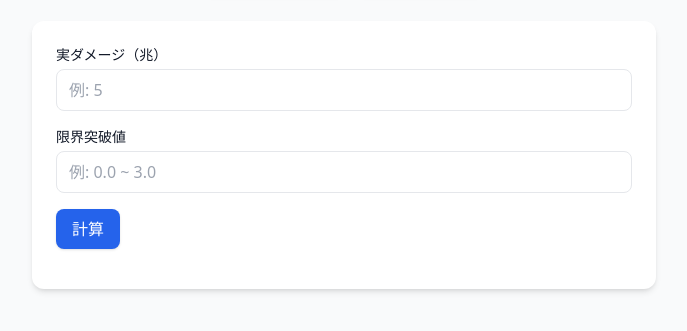
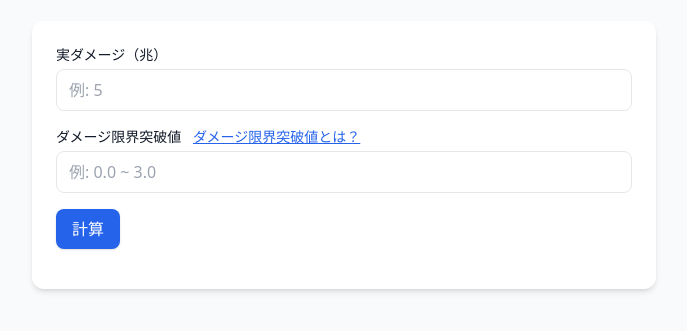
Before and after one commit to slave-of-dylan/optc-damage-limit-calculator, a plain HTML site: page index.html in a window 1280 px wide. Shown: the part 171-502 px from the top of the page, without its empty margins (296-983 px from the left). Drawn offline with nearby package versions, Linux system fonts and the light colour scheme.

Commit message:
Update index.html (#1)
* Update index.html

* Update index.html

```diff
--- a/index.html
+++ b/index.html
@@ -35,7 +35,10 @@
              placeholder="例: 5"
              class="w-full px-3 py-2 mb-4 border rounded-lg focus:outline-none focus:ring-2 focus:ring-blue-500">
 
-      <label class="block text-sm font-medium mb-1" data-i18n="inputLimit">限界突破値</label>
+      <label class="block text-sm font-medium mb-1">
+        <span data-i18n="inputLimit">ダメージ限界突破値</span>
+        <a href="#" id="openModal" class="ml-2 text-blue-600 underline text-sm" data-i18n="whatIsLimit">ダメージ限界突破値とは？</a>
+      </label>
       <input type="number" id="limitInput1" step="0.1" min="0" max="3" data-i18n-placeholder="phLimit"
              placeholder="例: 0.0 ~ 3.0"
              class="w-full px-3 py-2 mb-4 border rounded-lg focus:outline-none focus:ring-2 focus:ring-blue-500">
@@ -58,7 +61,10 @@
              placeholder="例: 2.3"
              class="w-full px-3 py-2 mb-4 border rounded-lg focus:outline-none focus:ring-2 focus:ring-blue-500">
 
-      <label class="block text-sm font-medium mb-1" data-i18n="inputLimit">限界突破値</label>
+      <label class="block text-sm font-medium mb-1">
+        <span data-i18n="inputLimit">ダメージ限界突破値</span>
+        <a href="#" id="openModal2" class="ml-2 text-blue-600 underline text-sm" data-i18n="whatIsLimit">ダメージ限界突破値とは？</a>
+      </label>
       <input type="number" id="limitInput2" step="0.1" min="0" max="3" data-i18n-placeholder="phLimit"
              placeholder="例: 0.0 ~ 3.0"
              class="w-full px-3 py-2 mb-4 border rounded-lg focus:outline-none focus:ring-2 focus:ring-blue-500">
@@ -75,6 +81,19 @@
     </div>
   </div>
 
+  <!-- モーダル -->
+  <div id="modal" class="hidden fixed inset-0 bg-black bg-opacity-50 flex items-center justify-center z-50">
+    <div class="bg-white rounded-lg shadow-lg max-w-lg w-full p-4 relative">
+      <button id="closeModal" class="absolute top-2 right-2 text-gray-600 hover:text-black">✖</button>
+      <h2 class="text-lg font-bold mb-3" data-i18n="whatIsLimit">ダメージ限界突破値とは？</h2>
+      <img src="damage-limit-break-detail.png" alt="ダメージ限界突破の説明" class="mb-3 rounded">
+      <p class="text-sm text-gray-700" data-i18n="limitDesc">
+        ダメージ限界突破は、キャラクターレベルや属性・タイプごとの強化値を合計した数値で、
+        一味全体に効果を発揮します。最大で +3.0 まで上昇します。
+      </p>
+    </div>
+  </div>
+
   <script>
     // 辞書
     const translations = {
@@ -84,7 +103,9 @@
         actualTab: "実ダメージ計算",
         inputActual: "実ダメージ（兆）",
         inputCorrected: "補正ダメージ（兆）",
-        inputLimit: "限界突破値",
+        inputLimit: "ダメージ限界突破値",
+        whatIsLimit: "ダメージ限界突破値とは？",
+        limitDesc: "ダメージ限界突破はキャラクターレベル・属性・タイプによる合計値を参照し、味方全体に効果を発揮します。",
         calc: "計算",
         correctedResult: "補正ダメージ: ",
         actualResult: "実ダメージ: ",
@@ -100,7 +121,9 @@
         actualTab: "Actual Damage",
         inputActual: "Actual Damage (trillions)",
         inputCorrected: "Corrected Damage (trillions)",
-        inputLimit: "Limit Break Value",
+        inputLimit: "Damage Limit Break Value",
+        whatIsLimit: "What is Damage Limit Break?",
+        limitDesc: "Damage Limit Break refers to the total value based on character level, attribute, and type, and applies its effect to the entire team.",
         calc: "Calculate",
         correctedResult: "Corrected Damage: ",
         actualResult: "Actual Damage: ",
@@ -189,6 +212,23 @@
       document.getElementById('actualResult').innerText =
         translations[currentLang].actualResult + calcActualDamage(corrected, limit).toFixed(8) + translations[currentLang].unit;
     });
+
+    // モーダル制御
+    const modal = document.getElementById('modal');
+    document.getElementById('openModal').addEventListener('click', e => {
+      e.preventDefault();
+      modal.classList.remove('hidden');
+    });
+    document.getElementById('openModal2').addEventListener('click', e => {
+      e.preventDefault();
+      modal.classList.remove('hidden');
+    });
+    document.getElementById('closeModal').addEventListener('click', () => {
+      modal.classList.add('hidden');
+    });
+    modal.addEventListener('click', e => {
+      if (e.target === modal) modal.classList.add('hidden');
+    });
   </script>
 </body>
 </html>
```
